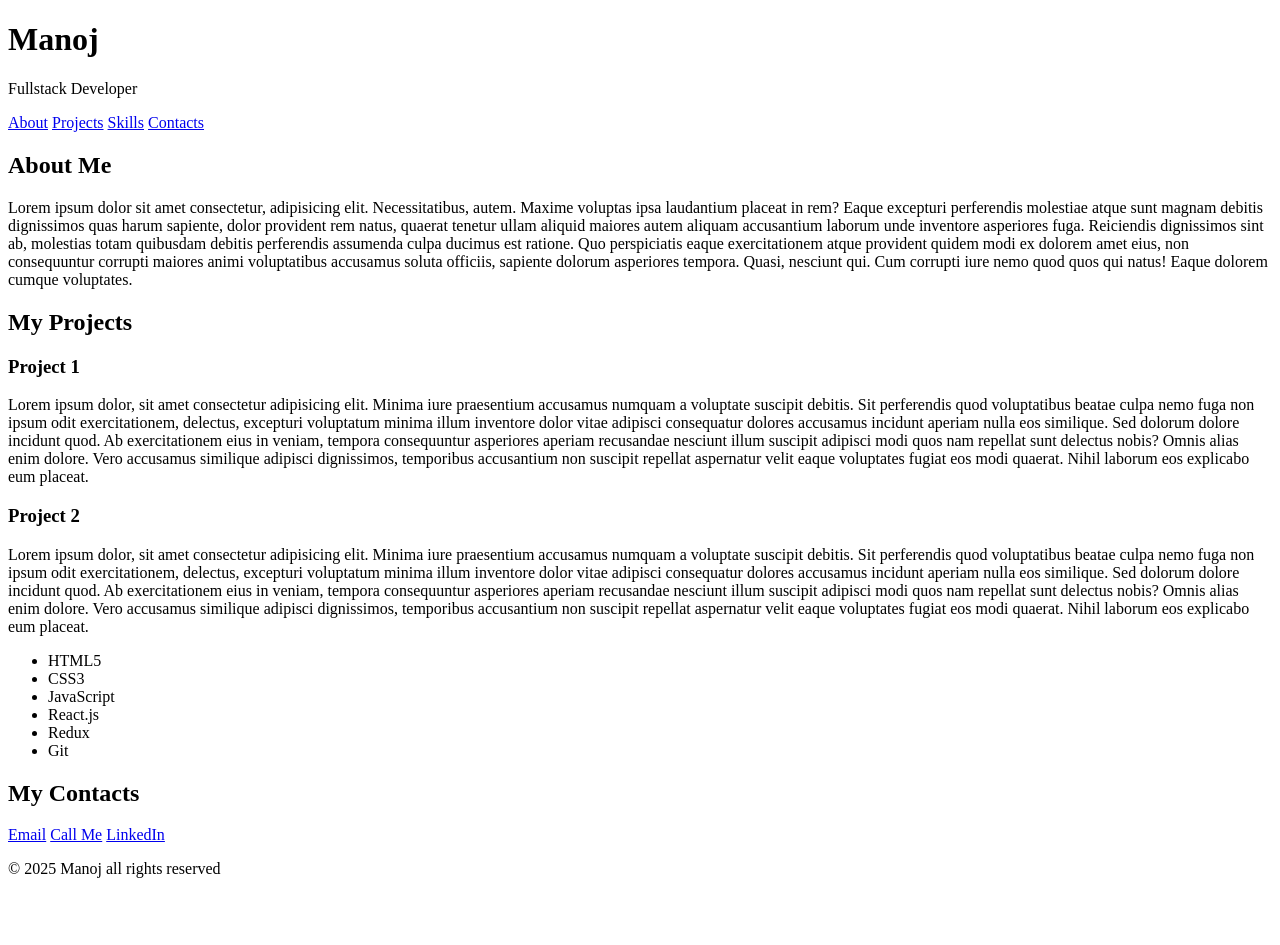
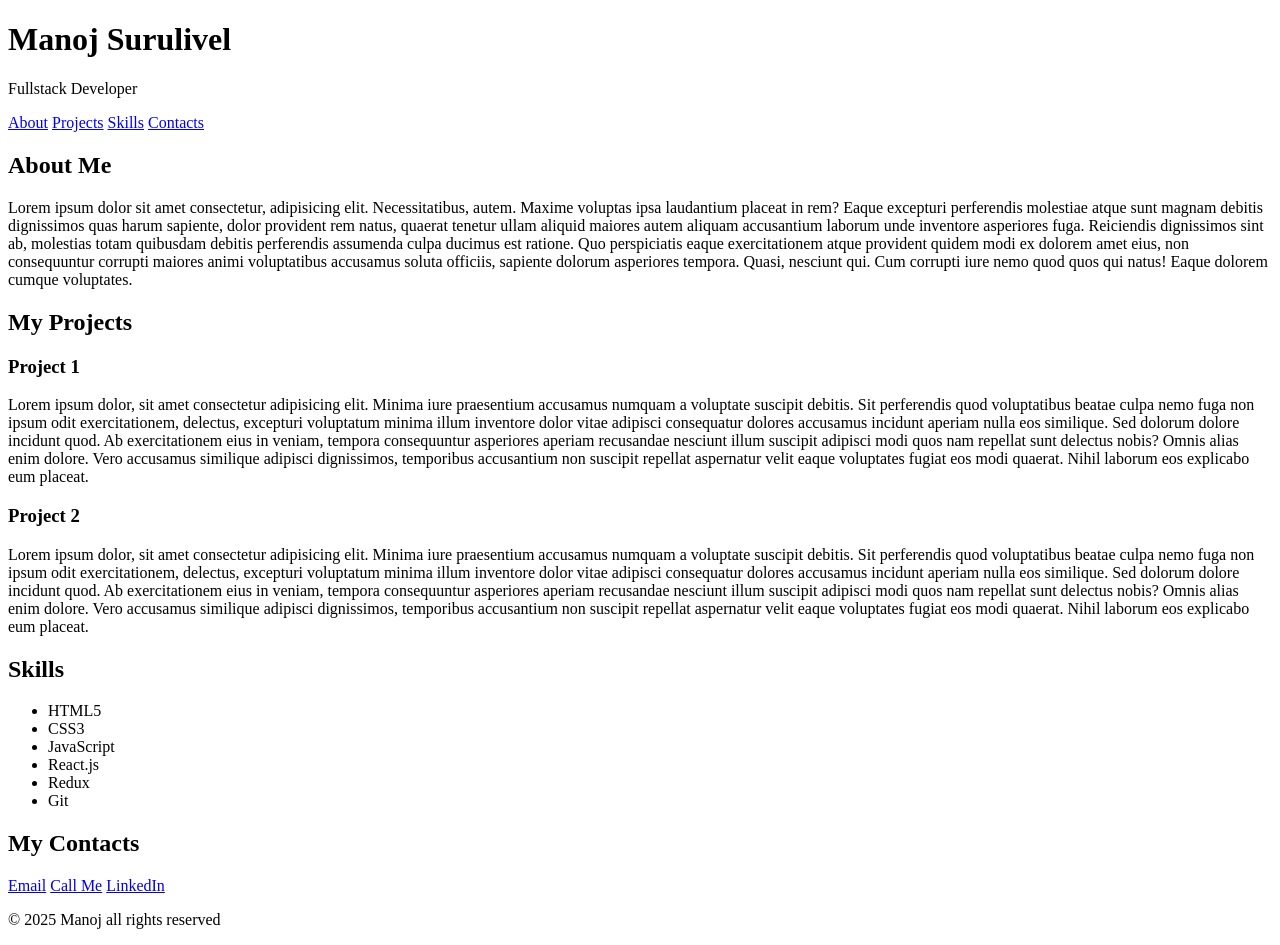
Before and after one commit to cleanNcode/21aprfn-manoj-assignments, a plain HTML site: page index.html in a window 1280 px wide. Before the commit the page ends 894 px from the top, so only its background shows below. Drawn offline with Linux system fonts and the light colour scheme.

Commit message:
Update index.html

```diff
--- a/index.html
+++ b/index.html
@@ -7,7 +7,7 @@
 </head>
 <body>
     <header>
-        <h1>Manoj</h1>
+        <h1>Manoj Surulivel</h1>
         <p>Fullstack Developer</p>
         <nav>
             <a href="#">About</a>
@@ -34,6 +34,7 @@
     </article>
     </section>
     <section id="skills">
+         <h1>Skills</h1>
       <ul>
         <li>HTML5</li>
         <li>CSS3</li>
```
